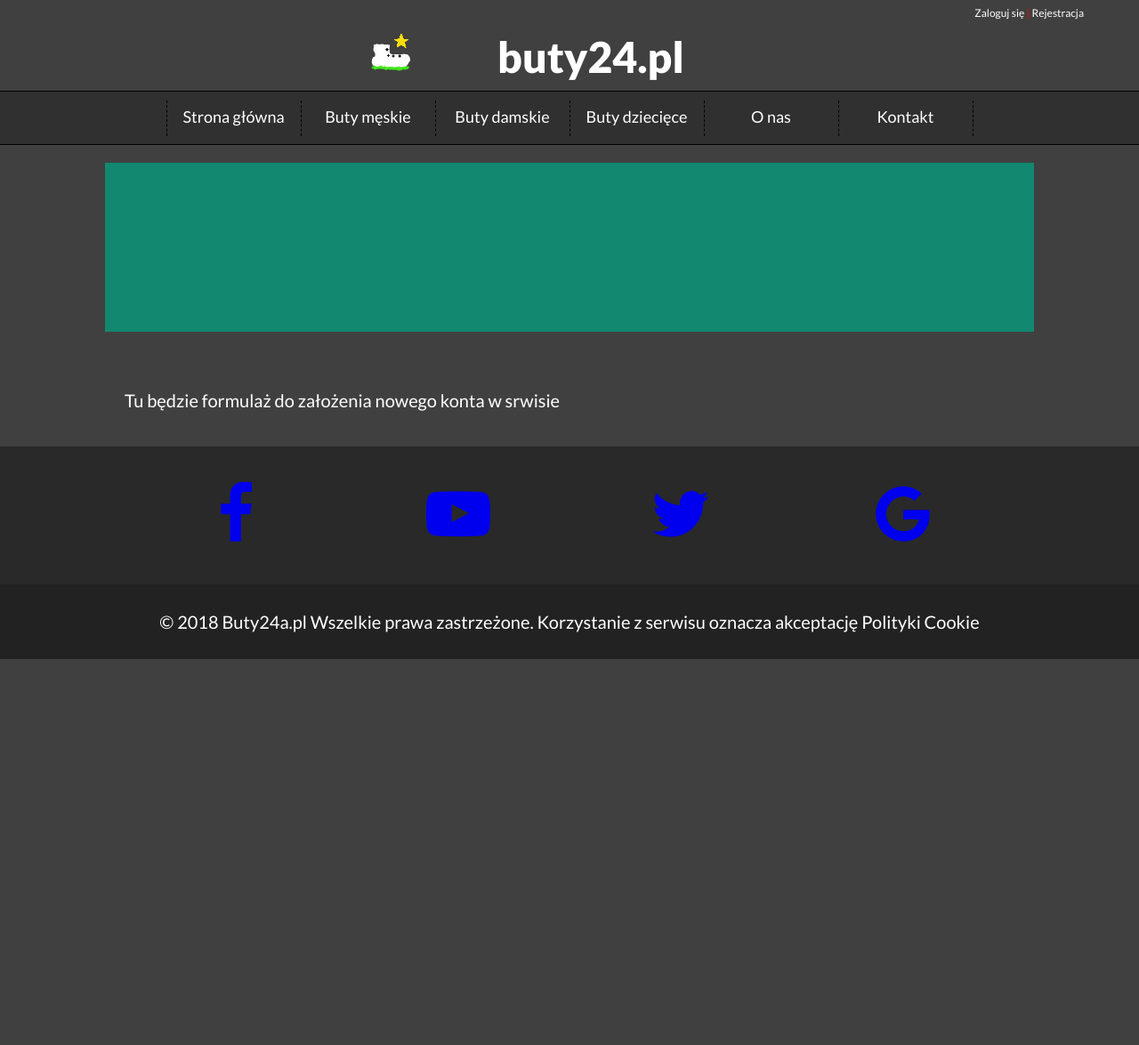
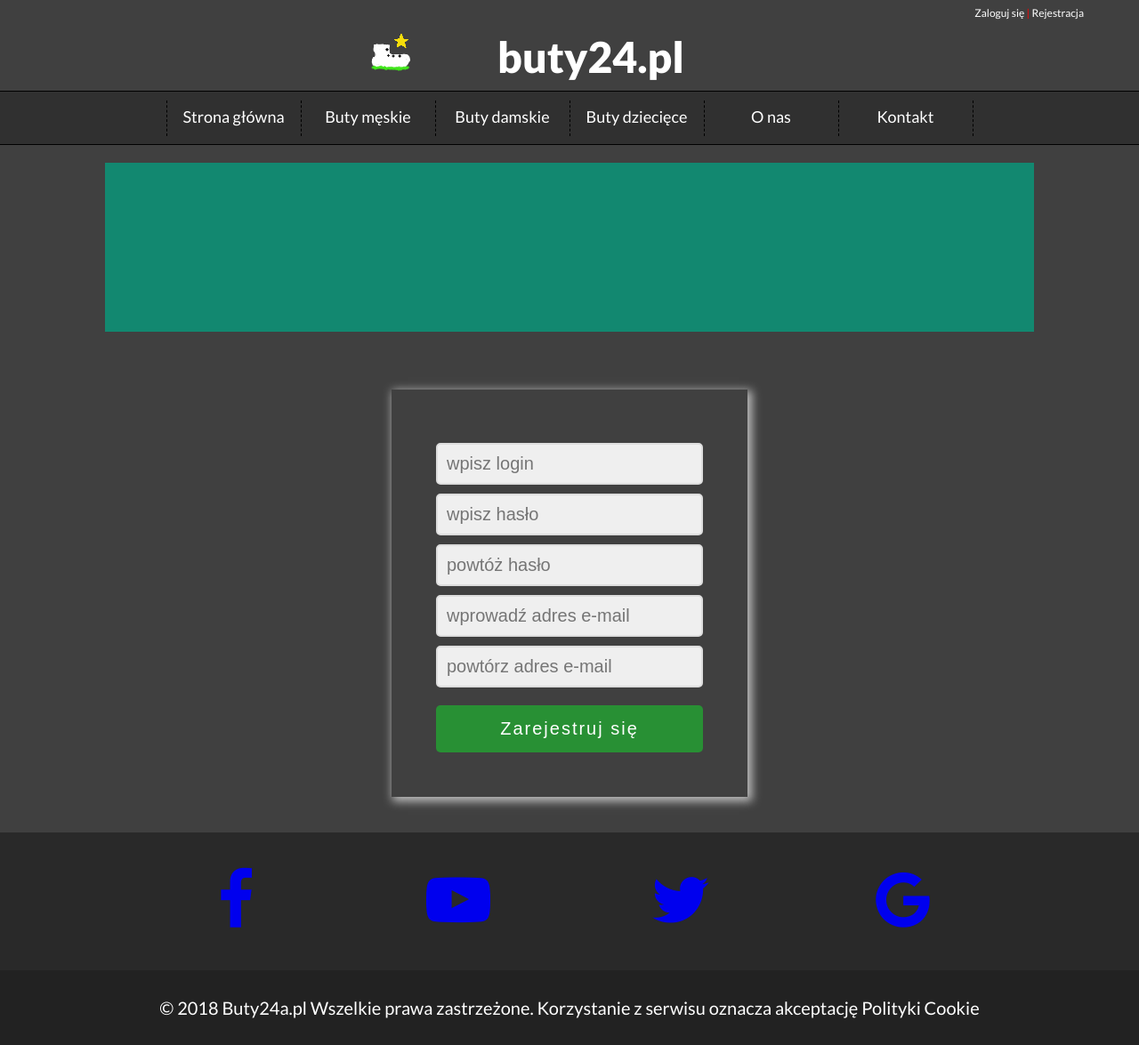
Before and after one commit to szpaqo/buty24pl, a plain HTML site: page pages/register.html in a window 1280 px wide. Shown: the whole page at 89% size. Before the commit the page ends 800 px from the top, so only its background shows below. Drawn offline with Linux system fonts and the light colour scheme.

Commit message:
dodany formulaz logowania i rejestracji

```diff
--- a/css/styles.css
+++ b/css/styles.css
@@ -227,3 +227,61 @@ ol > li > ul > li:hover > a
     color: #fcff00;
     text-decoration: none;
 }
+.loginForm
+{
+    width: 300px;
+    padding: 50px;
+    margin-left: auto;
+    margin-right: auto;
+    -webkit-box-shadow: 3px 3px 10px 2px rgba(204,204,204,0.9);
+    -moz-box-shadow: 3px 3px 10px 2px rgba(204,204,204,0.9);
+    box-shadow: 3px 3px 10px 2px rgba(204,204,204,0.9);
+}
+
+input[type=text],
+input[type=password]
+{
+    width: 300px;
+    background-color: #efefef;
+    color: #666;
+    border: 2px solid #ddd;
+    border-radius: 5px;
+    font-size:20px;
+    padding: 10px;
+    box-sizing: border-box;
+    outline: none;
+    margin-top: 10px;
+}
+input[type=text]:focus,
+input[type=password]:focus
+{
+    -webkit-box-shadow: 0px 0px 20px 3px rgba(204,204,204,0.9);
+    -moz-box-shadow: 0px 0px 20px 3px rgba(204,204,204,0.9);
+    box-shadow: 0px 0px 20px 3px rgba(204,204,204,0.9);
+    color: #519258;
+}
+input[type=submit]
+ {
+     width: 300px;
+     background-color: rgba(30, 178, 47, 0.7);
+     font-size:20px;
+     color: white;
+     padding: 15px 10px;
+     margin-top: 20px;
+     border: none;
+     border-radius: 5px;
+     cursor: pointer;
+     letter-spacing: 2px;
+     outline: none;
+ }
+input[type=submit]:focus
+{
+    -webkit-box-shadow: 0px 0px 20px 3px rgba(204,204,204,0.9);
+    -moz-box-shadow: 0px 0px 20px 3px rgba(204,204,204,0.9);
+    box-shadow: 0px 0px 20px 3px rgba(204,204,204,0.9);
+
+}
+input[type=submit]:hover
+{
+    background-color: #37b93d;
+}
--- a/pages/register.html
+++ b/pages/register.html
@@ -69,7 +69,17 @@
     </div>
 
     <div class="content">
-        Tu będzie formulaż do założenia nowego konta w srwisie
+        <div class="loginForm">
+            <form>
+                <input type="text" placeholder="wpisz login" onfocus="this.placeholder=''" onblur="this.placeholder='wpisz login'">
+                <input type="password" placeholder="wpisz hasło" onfocus="this.placeholder=''" onblur="this.placeholder='wpisz hasło'">
+                <input type="password" placeholder="powtóż hasło" onfocus="this.placeholder=''" onblur="this.placeholder='powtóż hasło'">
+                <input type="password" placeholder="wprowadź adres e-mail" onfocus="this.placeholder=''" onblur="this.placeholder='wprowadź adres e-mai'">
+                <input type="password" placeholder="powtórz adres e-mail" onfocus="this.placeholder=''" onblur="this.placeholder='powtórz adres e-mai'">
+                <input type="submit" value="Zarejestruj się">
+
+            </form>
+        </div>
     </div>
 
     <div class="socials">
```
Also changed, not shown: pages/login.html (+11 -1 lines).
